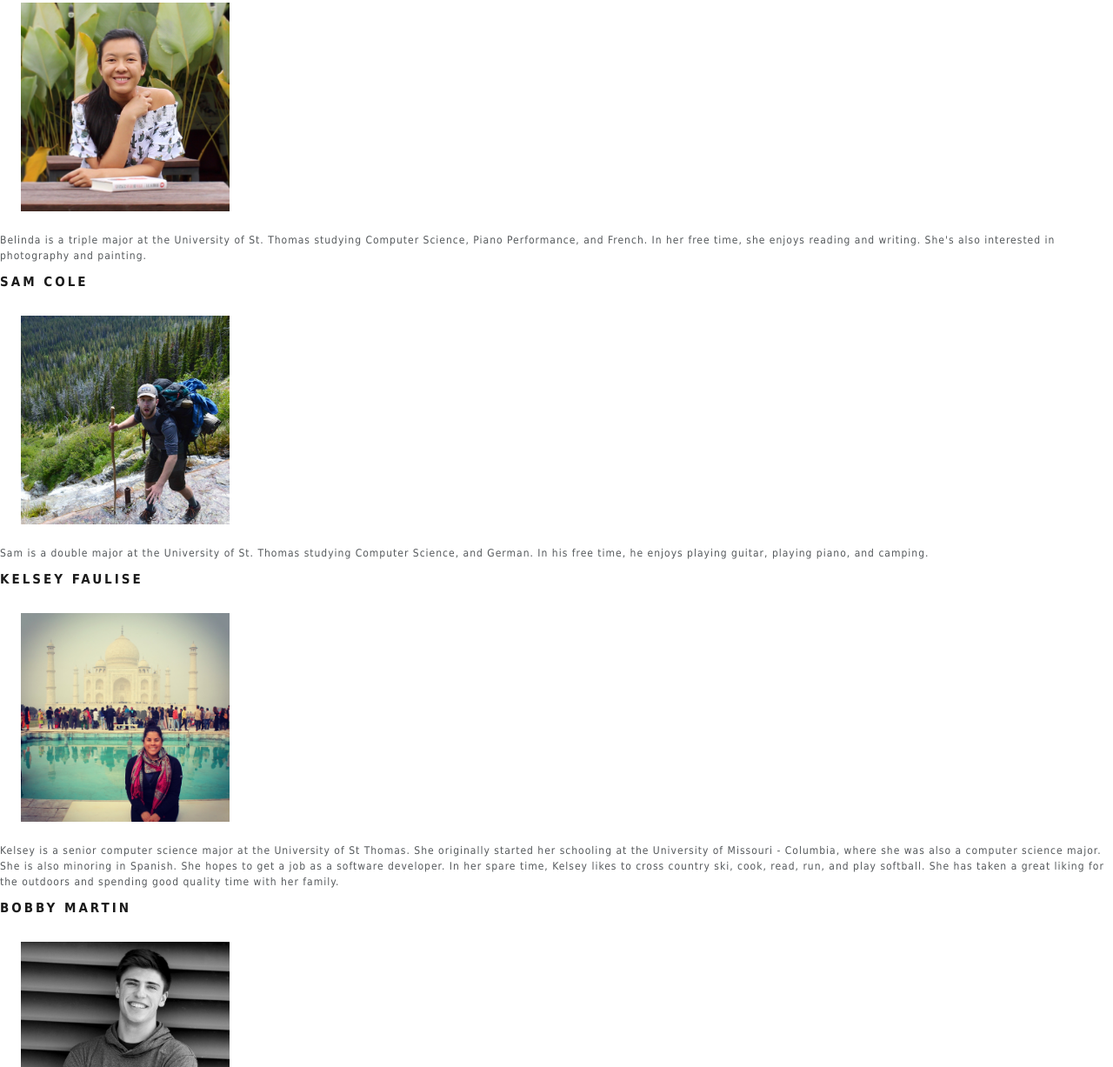
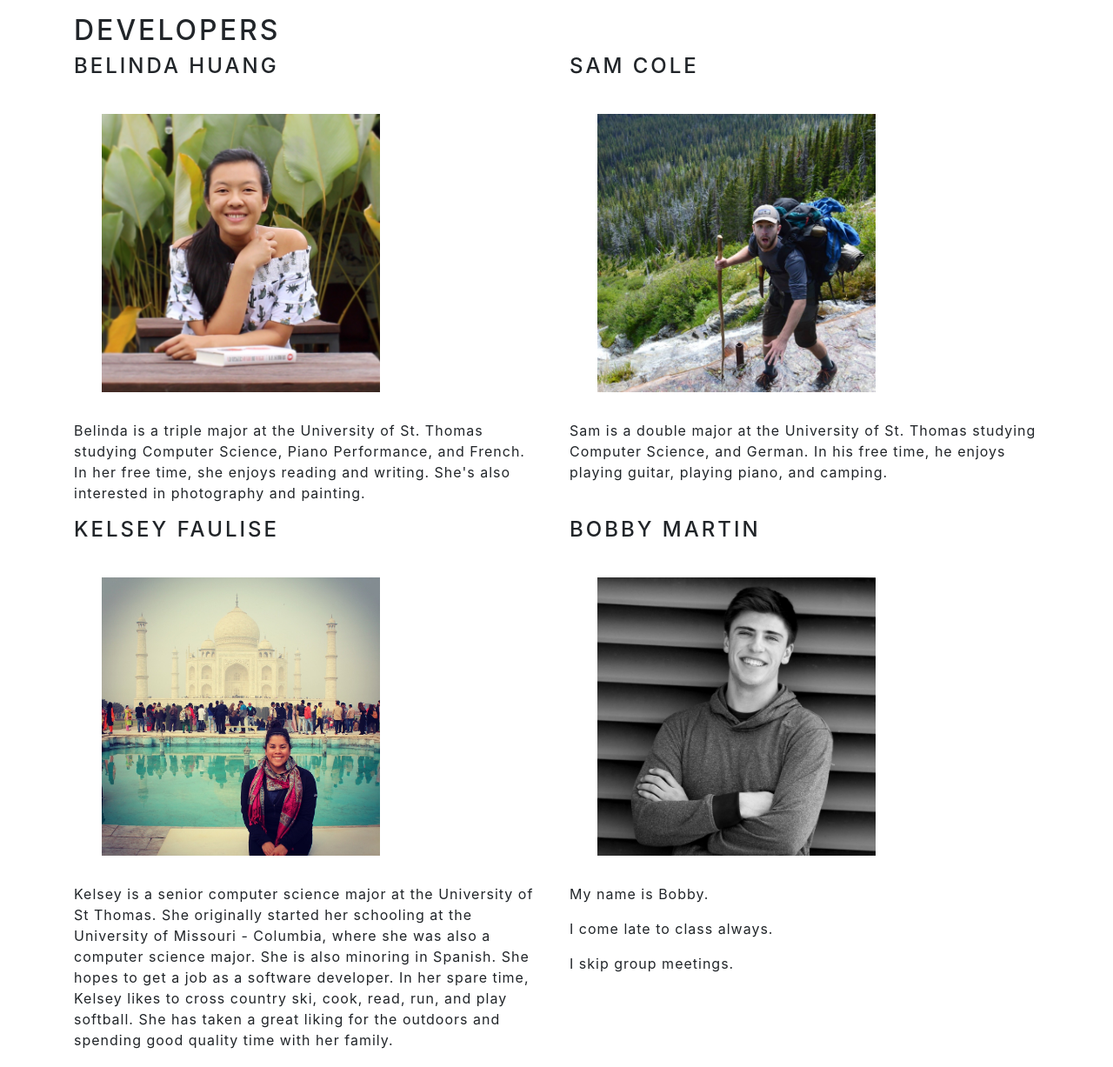
Before and after one commit to martibobby/group-chat, a website: page public/about.html in a window 1280 px wide. Shown: the part 221-1448 px from the top of the page at 87% size. Drawn offline with nearby package versions, Linux system fonts and the light colour scheme.

Commit message:
styling about page

```diff
--- a/public/about.html
+++ b/public/about.html
@@ -4,10 +4,9 @@
     <meta charset="utf-8">
     <title>About Page!</title>
     <link rel="stylesheet" href="https://bootswatch.com/4/lux/bootstrap.min.css">
+    <link rel="stylesheet" href="https://maxcdn.bootstrapcdn.com/bootstrap/4.0.0/css/bootstrap.min.css" integrity="sha384-Gn5384xqQ1aoWXA+058RXPxPg6fy4IWvTNh0E263XmFcJlSAwiGgFAW/dAiS6JXm" crossorigin="anonymous">
     <style>
-    * { font-family:tahoma; font-size:12px; padding:0px;margin:0px;}
-    p { line-height:18px; }
-    div { width:500px; margin-left:auto; margin-right:auto;}
+    p { font-size: 1rem }
     img { height: 20rem; margin: 2rem; }
     #content { padding:5px; background:#ddd; border-radius:5px;
         overflow-y: scroll; border:1px solid #CCC;
@@ -20,6 +19,7 @@
   </head>
 
   <body>
+      <div class="container">
             <h1 class="heading margin-bottom-md">About the Project!<h1>
             <h2 class="heading margin-bottom-md">Description</h2>
             <p>
@@ -32,20 +32,24 @@
             </p>
             <h2 class="heading margin-bottom-md">Video Tutorial!</h2>
             <h2 class="heading margin-bottom-md">Developers</h2>
+            <div class="row">
+                <div class="col-6">
                     <h4>Belinda Huang</h4>
                         <img src="./images/Belinda.jpeg" alt="Belinda Reading">
                         <p>
                             Belinda is a triple major at the University of St. Thomas studying Computer Science, Piano Performance, and French.
                             In her free time, she enjoys reading and writing. She's also interested in photography and painting.
                         </p>
-
+                </div>
+                <div class="col-6">
                     <h4>Sam Cole</h4>
                         <img src="./images/Sam.jpg" alt="Sam Cole">
                         <p>
                             Sam is a double major at the University of St. Thomas studying Computer Science, and German. In his free time, he
                             enjoys playing guitar, playing piano, and camping.
                         </p>
-
+                </div>
+                <div class="col-6">
                     <h4>Kelsey Faulise</h4>
                     <img src="./images/kelsey.jpg" alt="Sam Cole">
                     <p>
@@ -53,16 +57,16 @@
                         also minoring in Spanish. She hopes to get a job as a software developer. In her spare time, Kelsey likes to cross country ski, cook, read, run, and play softball.
                         She has taken a great liking for the outdoors and spending good quality time with her family.
                     </p>
-
+                </div>
+                <div class="col-6">
                     <h4>Bobby Martin</h4>
                     <img src="./images/bobby.jpg" alt="Bobby Martin">
                     <p>My name is Bobby.</p>
                     <p>I come late to class always.</p>
                     <p>I skip group meetings.</p>
-
-
-
-
+                </div>
+            </div>
+      </div>
       <script src="//ajax.googleapis.com/ajax/libs/jquery/1.9.1/jquery.min.js">
       </script>
       <script src="./frontend.js"></script>
--- a/server.js
+++ b/server.js
@@ -11,7 +11,7 @@ var io  = require('socket.io').listen(http);
 var channels = {};
 var sockets = {};
 
-var port = 8002;
+var port = 8003;
 var public_dir = path.join(__dirname, 'public');
 var src_dir = path.join(__dirname, 'src');
 
```
Lines whose indentation alone changed are shown as unchanged.
